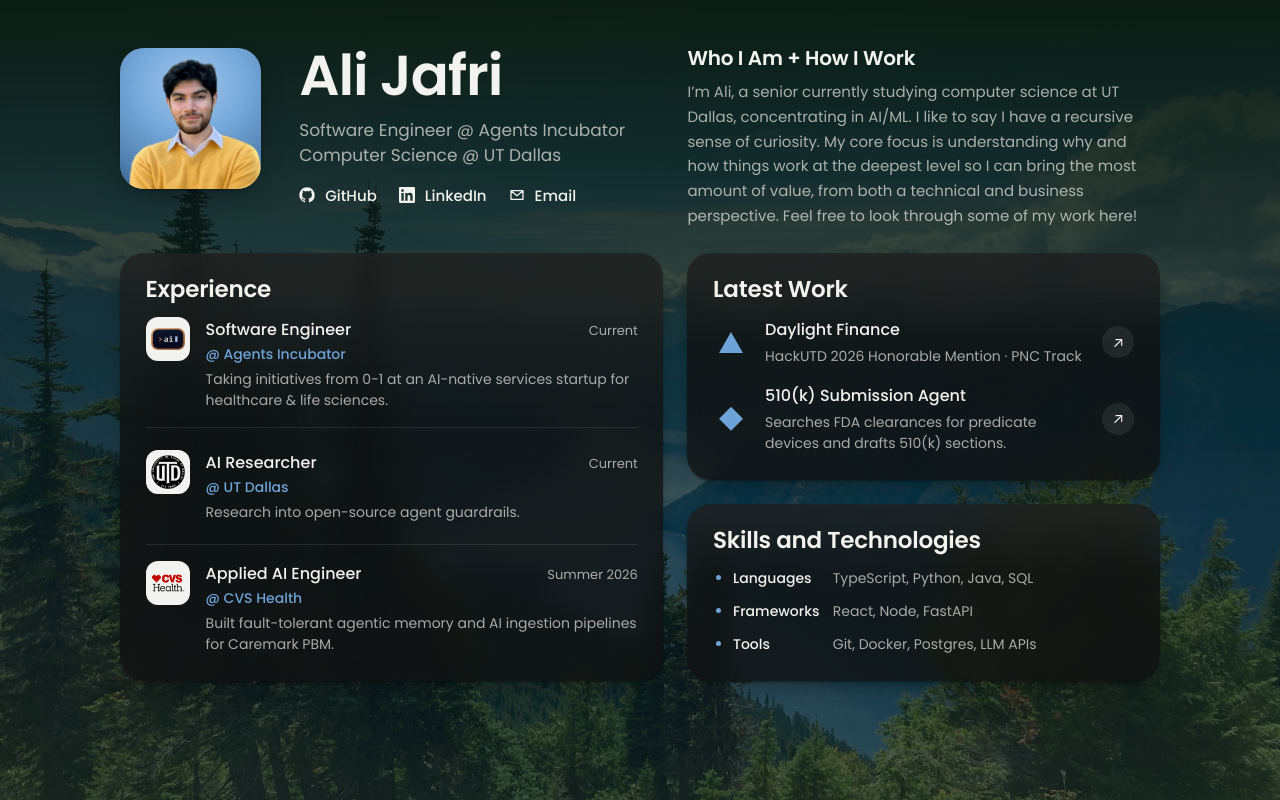
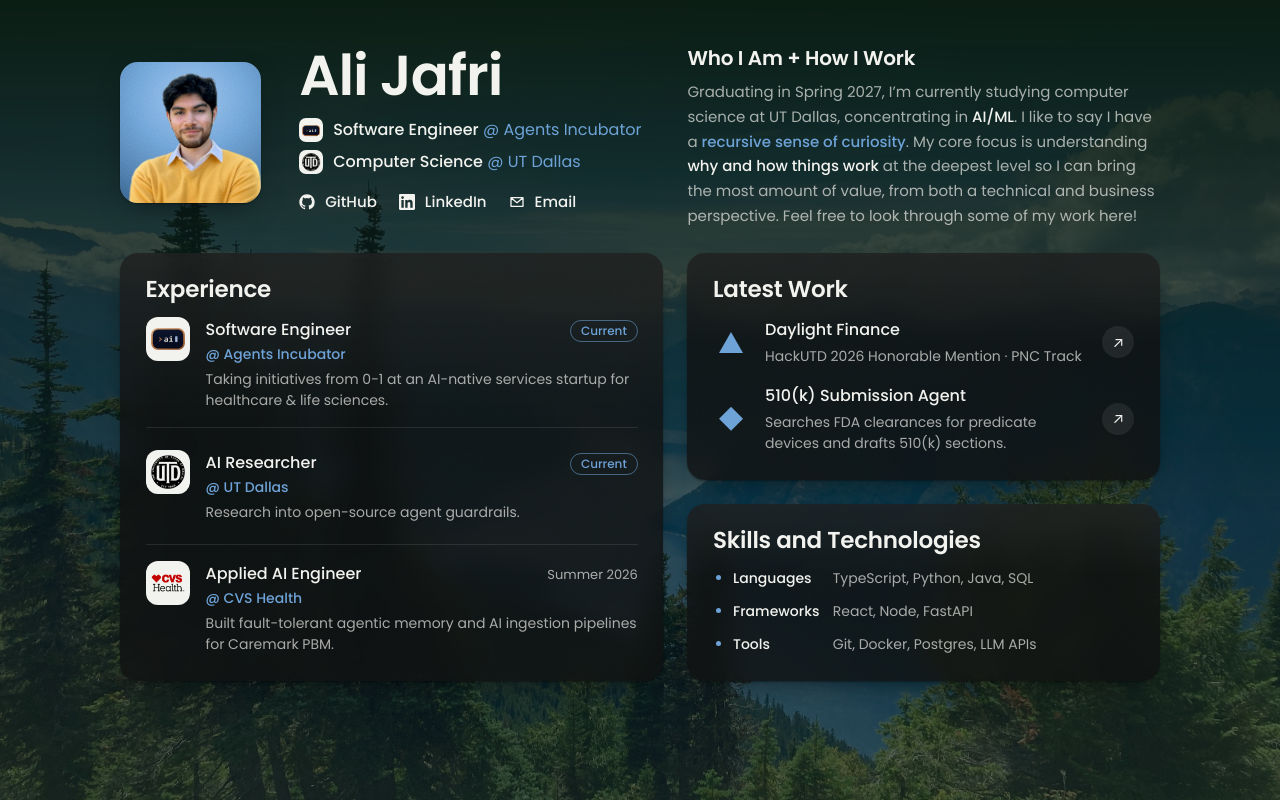
Before and after one commit to AliJafri2/AliJafri2.github.io, a website built with Vite: page index.html in a window 1280 px wide. Built offline with nearby package versions, Linux system fonts and the light colour scheme.

Commit message:
Role lines with logos, description highlights and roll animation, layout refinements

```diff
--- a/index.html
+++ b/index.html
@@ -29,7 +29,16 @@
 
           <div class="intro reveal" style="--d: 80ms">
             <h1 class="name">Ali Jafri</h1>
-            <p class="oneliner">Software Engineer @ Agents Incubator<br />Computer Science @ UT Dallas</p>
+            <ul class="roles">
+              <li>
+                <span class="role-logo"><img src="/images/agents-incubator-logo.png" alt="" /></span>
+                <span class="role-text"><span class="role-name">Software Engineer</span> <span class="role-org">@ Agents Incubator</span></span>
+              </li>
+              <li>
+                <span class="role-logo"><img src="/images/school-logo.png" alt="" /></span>
+                <span class="role-text"><span class="role-name">Computer Science</span> <span class="role-org">@ UT Dallas</span></span>
+              </li>
+            </ul>
             <ul class="links">
               <li>
                 <a href="https://github.com/AliJafri2" target="_blank" rel="noopener">
@@ -56,10 +65,11 @@
         <div class="about reveal" style="--d: 200ms">
           <h2 class="about-title">Who I Am + How I Work</h2>
           <p>
-            I’m Ali, a senior currently studying computer science at UT Dallas, concentrating in AI/ML.
-            I like to say I have a recursive sense of curiosity. My core focus is understanding why and how things
-            work at the deepest level so I can bring the most amount of value, from both a technical and business
-            perspective. Feel free to look through some of my work here!
+            Graduating in Spring 2027, I’m currently studying computer science at UT Dallas, concentrating in
+            <strong>AI/ML</strong>. I like to say I have a <em class="hl roll"><span class="w" style="--i: 0">recursive</span> <span class="w" style="--i: 1">sense</span> <span class="w" style="--i: 2">of</span> <span class="w" style="--i: 3">curiosity</span></em>.
+            My core focus is understanding <strong>why and how things work</strong> at the deepest level so I can
+            bring the most amount of value, from both a technical and business perspective. Feel free to look
+            through some of my work here!
           </p>
         </div>
       </header>
@@ -73,7 +83,7 @@
             <li class="row">
               <span class="logo"><img src="/images/agents-incubator-logo.png" alt="" /></span>
               <div>
-                <p class="row-title"><span>Software Engineer</span><span class="row-date">Current</span></p>
+                <p class="row-title"><span>Software Engineer</span><span class="row-date is-current">Current</span></p>
                 <p class="row-sub">@ Agents Incubator</p>
                 <p class="row-desc">Taking initiatives from 0-1 at an AI-native services startup for healthcare &amp; life sciences.</p>
               </div>
@@ -81,7 +91,7 @@
             <li class="row">
               <span class="logo"><img src="/images/school-logo.png" alt="" /></span>
               <div>
-                <p class="row-title"><span>AI Researcher</span><span class="row-date">Current</span></p>
+                <p class="row-title"><span>AI Researcher</span><span class="row-date is-current">Current</span></p>
                 <p class="row-sub">@ UT Dallas</p>
                 <p class="row-desc">Research into open-source agent guardrails.</p>
               </div>
--- a/src/main.js
+++ b/src/main.js
@@ -38,3 +38,17 @@ if (canHover && !reduceMotion) {
     });
   }
 }
+
+// "recursive sense of curiosity": spin on hover (or tap). The roll always plays
+// to the end, then resets so it can be triggered again.
+for (const phrase of document.querySelectorAll('.roll')) {
+  const words = phrase.querySelectorAll('.w');
+  const last = words[words.length - 1];
+  const start = () => {
+    if (reduceMotion || phrase.classList.contains('is-rolling')) return;
+    phrase.classList.add('is-rolling');
+  };
+  phrase.addEventListener('pointerenter', start);
+  phrase.addEventListener('click', start);
+  last.addEventListener('animationend', () => phrase.classList.remove('is-rolling'));
+}
--- a/src/style.css
+++ b/src/style.css
@@ -21,7 +21,7 @@
   --space: clamp(16px, 2vw, 24px);
   --inner: 16px; /* spacing inside tiles */
   --w: min(1040px, 100vw - 2 * var(--gutter));
-  --radius: 24px;
+  --radius: 18px;
 
   /* one family, several weights */
   --font-display: 'Poppins', system-ui, -apple-system, sans-serif;
@@ -97,7 +97,7 @@ p {
 
 .hero-main {
   display: flex;
-  align-items: flex-start;
+  align-items: center; /* photo sits level with the middle of the intro text */
   gap: clamp(20px, 3vw, 44px);
   min-width: 0;
 }
@@ -152,13 +152,48 @@ p {
   white-space: nowrap;
 }
 
-/* the one-liner under the name */
-.oneliner {
-  margin-top: 14px;
-  font-size: 17px;
-  line-height: 1.45;
-  color: var(--text-dim);
-  max-width: 32ch;
+/* current roles under the name: tiny logo, role, then organisation in the accent */
+.roles {
+  list-style: none;
+  margin: 14px 0 0;
+  padding: 0;
+  display: flex;
+  flex-direction: column;
+  gap: 8px;
+}
+.roles li {
+  display: flex;
+  align-items: center;
+  gap: 6px;
+  font-size: 16px;
+  line-height: 1.3;
+}
+/* role + org wrap together beside the logo when space is tight */
+.role-text {
+  min-width: 0;
+}
+.role-logo {
+  flex: none;
+  display: grid;
+  place-items: center;
+  width: 24px;
+  height: 24px;
+  margin-right: 4px;
+  border-radius: 7px;
+  background: var(--label);
+}
+.role-logo img {
+  width: 18px;
+  height: 18px;
+  object-fit: contain;
+  mix-blend-mode: multiply;
+}
+.role-name {
+  font-weight: 500;
+  color: var(--text);
+}
+.role-org {
+  color: var(--accent);
 }
 
 /* contacts sit in a row under the one-liner */
@@ -194,6 +229,39 @@ p {
   line-height: 1.65;
   color: var(--text-dim);
 }
+/* key phrases in the description step forward from the soft-grey paragraph */
+.about strong {
+  font-weight: 500;
+  color: var(--text);
+}
+.about .hl {
+  font-style: normal;
+  font-weight: 500;
+  color: var(--accent);
+}
+
+/* "recursive sense of curiosity": on hover the words roll back like eyes
+   rolling into the head: a fast full spin around the horizontal axis,
+   each word a beat after the last. main.js adds/removes .is-rolling. */
+.roll {
+  cursor: default;
+}
+.roll .w {
+  display: inline-block;
+}
+.roll.is-rolling .w {
+  animation: roll-back 520ms cubic-bezier(0.45, 0, 0.2, 1) both;
+  animation-delay: calc(var(--i) * 45ms);
+}
+@keyframes roll-back {
+  from {
+    transform: perspective(240px) rotateX(0deg);
+  }
+  to {
+    transform: perspective(240px) rotateX(360deg);
+  }
+}
+
 .about-title {
   color: var(--text);
   display: flex;
@@ -382,6 +450,15 @@ p {
   color: var(--text-dim);
   white-space: nowrap;
 }
+/* ongoing roles: outlined pill in the accent colour */
+.row-date.is-current {
+  padding: 1px 10px;
+  border: 1px solid rgba(110, 163, 216, 0.55);
+  border-radius: 999px;
+  font-size: 12px;
+  font-weight: 500;
+  color: var(--accent);
+}
 .row-sub {
   margin-top: 2px;
   font-family: var(--font-body);
@@ -487,7 +564,8 @@ p {
 }
 
 @media (prefers-reduced-motion: reduce) {
-  .reveal {
+  .reveal,
+  .roll.is-rolling .w {
     animation: none;
   }
   .tile::before {
@@ -517,6 +595,7 @@ p {
 @media (max-width: 560px) {
   .hero-main {
     flex-direction: column;
+    align-items: flex-start;
     gap: var(--space);
   }
   .photo {
```
